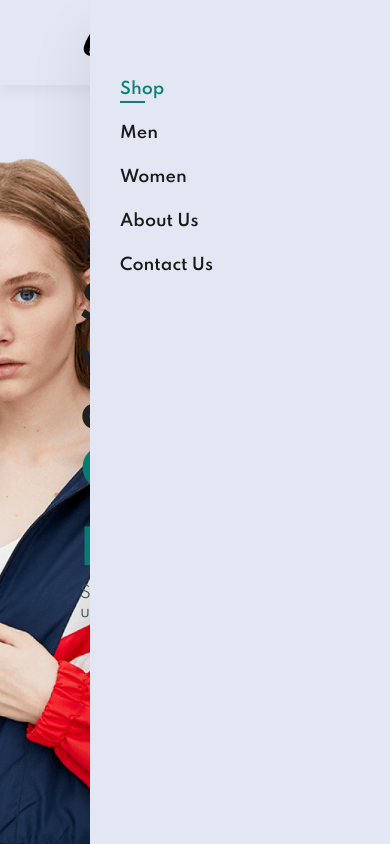
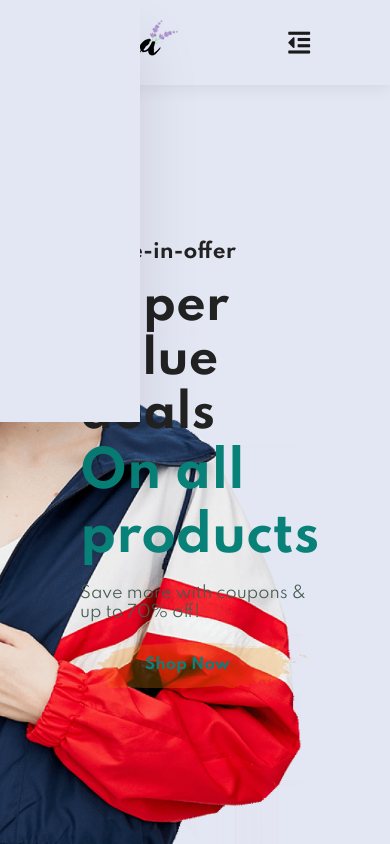
Before and after one commit to adamsadeyiga/shop_native_v2, a plain HTML site: page index.html in a window 390 px wide. Both pictures are taken after a click on the icon 289 px from the left and 42 px from the top of the page. Shown: the top 844 px of the page. Drawn offline with Linux system fonts and the light colour scheme.

Commit message:
Fix - responsive navbar

```diff
--- a/style.css
+++ b/style.css
@@ -550,7 +550,7 @@ footer .copyright {
     position: fixed;
     top: 0;
     right: -300px;
-    height: 100vh;
+    height: 50vh;
     width: 300px;
     background-color: #e3e6f3;
     box-shadow: 0 40px 60px rgba(0, 0, 0, 0.1);
@@ -590,3 +590,15 @@ footer .copyright {
     display: none;
   }
 }
+
+@media (max-width: 430px) {
+
+  #navbar {
+    transition: 0.3s;
+  }
+
+  #navbar.active {
+    right: 250px;
+  }
+
+}
```
